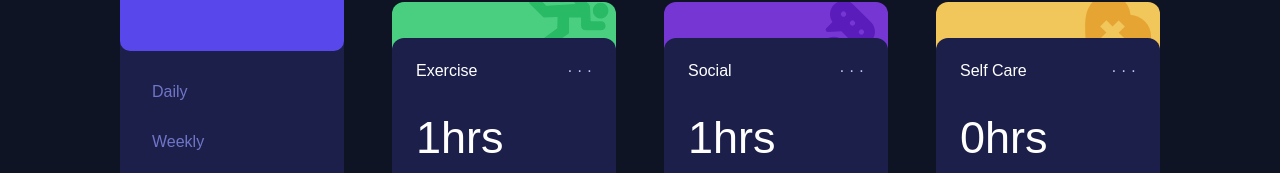
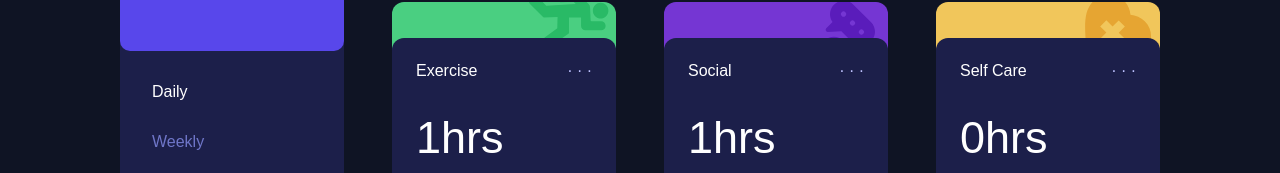
Before and after one commit to coder-developer-a/time-tracking-dashboard-main, a React (Create React App) app: page / in a window 1280 px wide. Shown: the part 422-595 px from the top of the page. Built offline with nearby package versions, Linux system fonts and the light colour scheme.

Commit message:
first commit

```diff
--- a/src/App.js
+++ b/src/App.js
@@ -17,11 +17,7 @@ function App() {
       <div className='app'>
         <Router basename={process.env.PUBLIC_URL}>
           <Switch>
-            <Route path='/' exact>
-              <Profile />
-              { items.map(item => <Item title={item.title} timeframes='Day' timeline={item.timeframes.daily}/>) }
-            </Route>
-            <Route path='/daily'>
+            <Route path={'/' || '/daily'}>
               <Profile />
               { items.map(item => <Item title={item.title} timeframes='Day' timeline={item.timeframes.daily}/>) }
             </Route>
--- a/src/components/Profile.js
+++ b/src/components/Profile.js
@@ -18,7 +18,7 @@ const Profile = () => {
             monthly = 'active-link';
             break;
         default:
-            daily = '';
+            daily = 'active-link';
             weekly = '';
             monthly = '';
             break;
```
